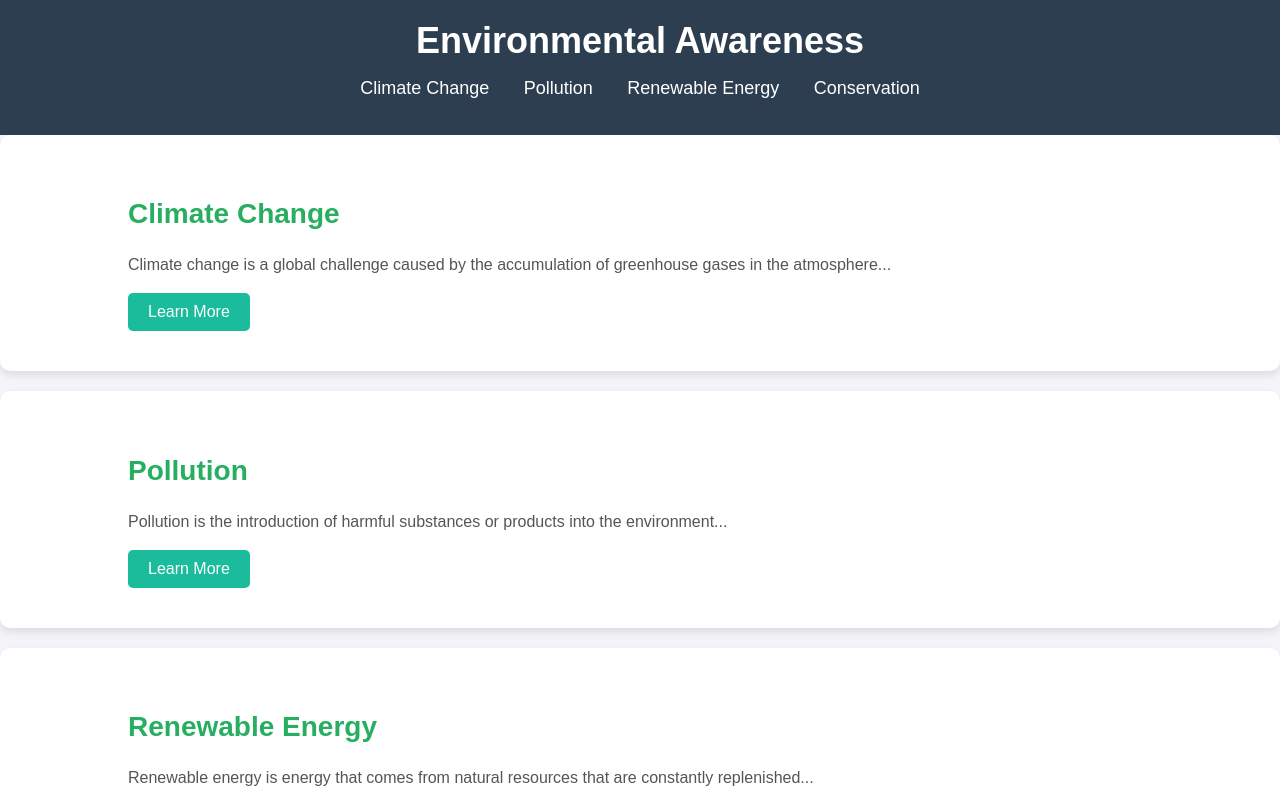
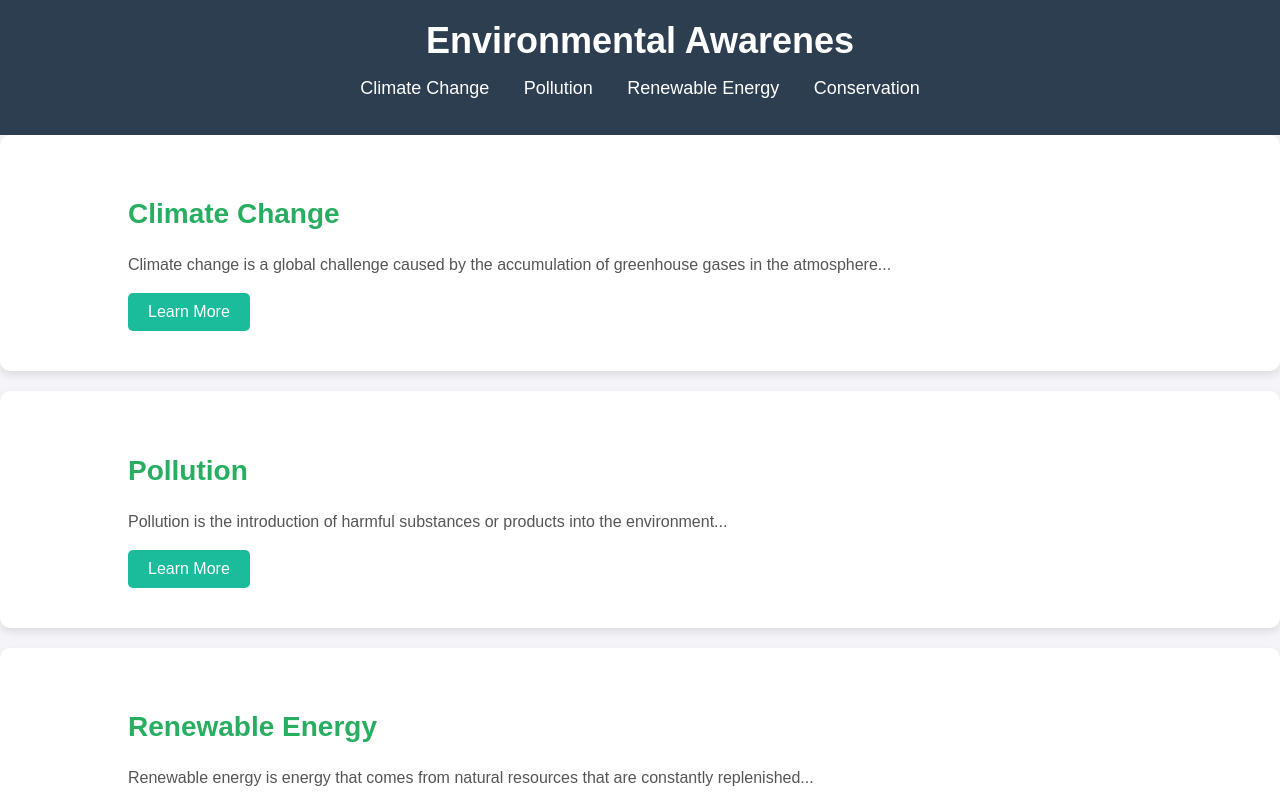
Before and after one commit to NotBlue56/environmental-awareness, a plain HTML site: page index.html in a window 1280 px wide. Shown: the top 800 px of the page. Drawn offline with Linux system fonts and the light colour scheme.

Commit message:
Update index.html

```diff
--- a/index.html
+++ b/index.html
@@ -3,13 +3,13 @@
 <head>
     <meta charset="UTF-8">
     <meta name="viewport" content="width=device-width, initial-scale=1.0">
-    <title>Environmental Awarenes</title>
+    <title>Environmental Awarenes </title>
     <link rel="stylesheet" href="styles.css">
 </head>
 <body>
     <header>
         <div class="container">
-            <h1>Environmental Awareness</h1>
+            <h1>Environmental Awarenes </h1>
             <nav>
                 <ul>
                     <li><a href="#climate-change">Climate Change</a></li>
```
